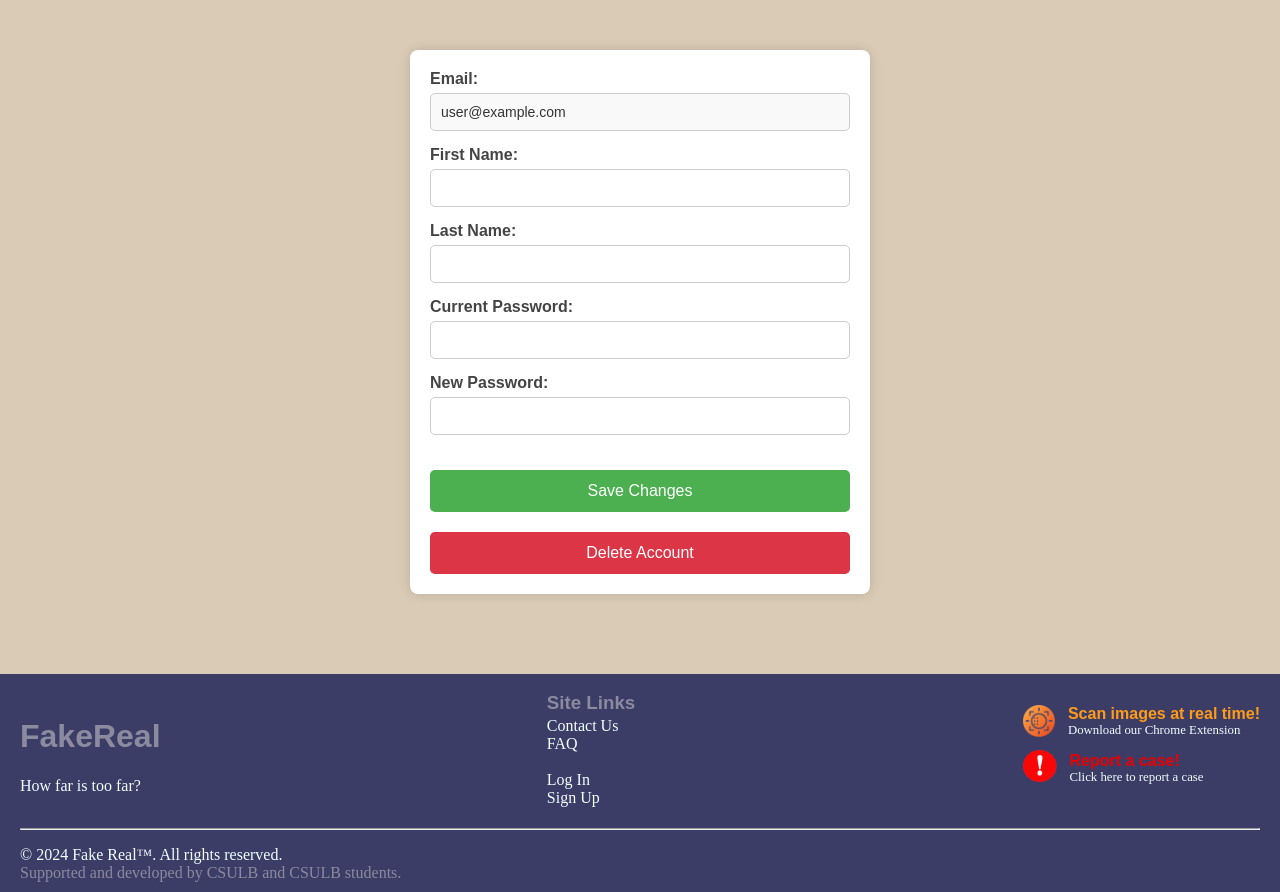
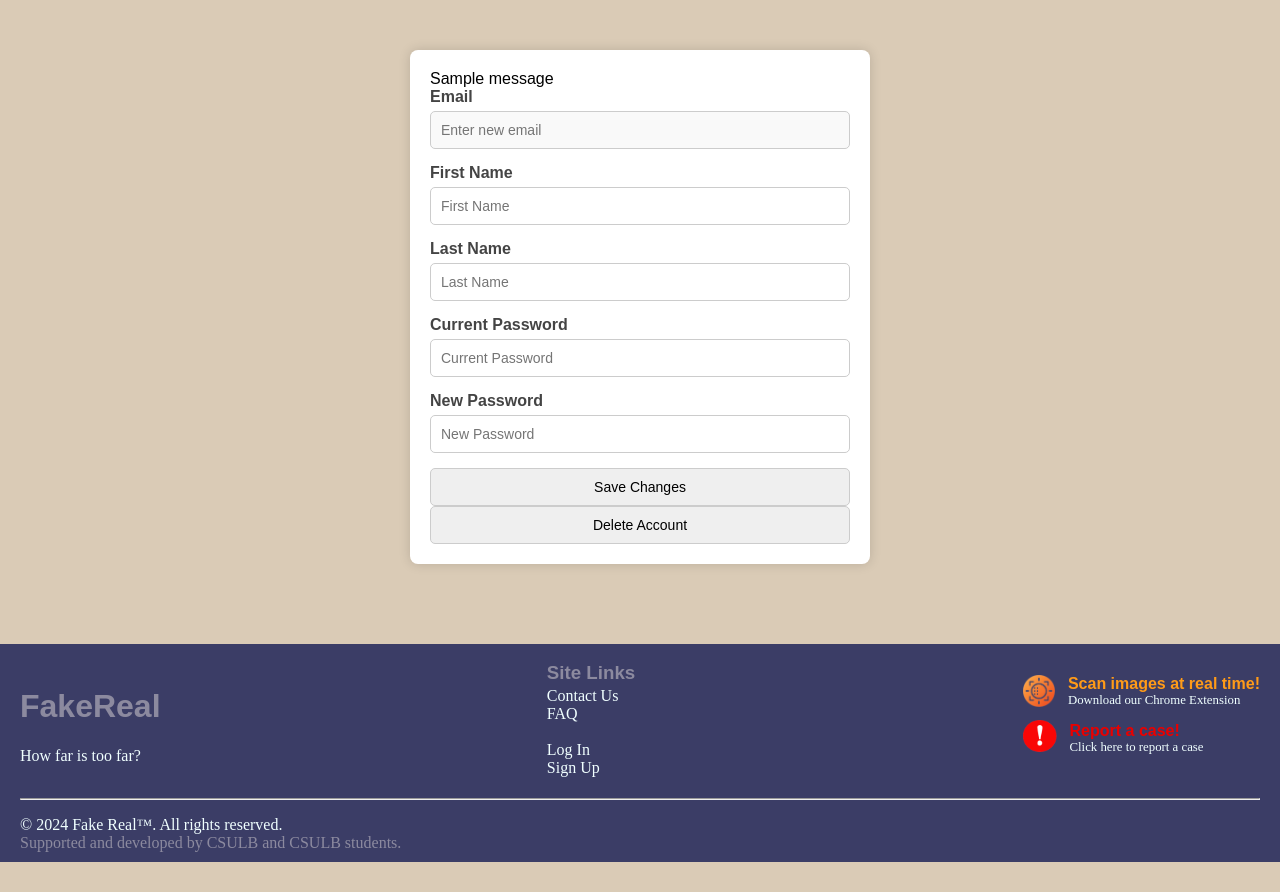
Before and after one commit to fs-fakereal/fakereal, a Flask app: page /edit in a window 1280 px wide. After the commit the page ends 862 px from the top, so only its background shows below. Run offline with Flask 3, Linux system fonts and the light colour scheme; a user stored in the database is signed in; tables that the repository leaves empty hold one stand-in row (values such as "Sample post"); one stand-in notice (Sample message) is shown; parts of the project's set-up code (start-up, migrations or seed data) failed here and were passed over.

Commit message:
user account edit function mostly complete

```diff
--- a/app/forms.py
+++ b/app/forms.py
@@ -1,6 +1,6 @@
 from flask_wtf import FlaskForm
 from wtforms import StringField, PasswordField, SubmitField
-from wtforms.validators import ValidationError, DataRequired, Email, EqualTo
+from wtforms.validators import ValidationError, DataRequired, Email, EqualTo, Optional, Length
 import sqlalchemy as sa
 from app import db
 from app.models import User
@@ -33,9 +33,24 @@ class FeedbackForm(FlaskForm):
     last_name = StringField('Last Name', validators=[DataRequired()])
     email = StringField('Email', validators=[DataRequired()])
     subject = StringField('Subject', validators=[DataRequired()])
-    message = StringField('Feedback', validators=[DataRequired()])
-    submit = SubmitField('Submit Feedback')
+    message = StringField('Message', validators=[DataRequired()])
+    submit = SubmitField('Submit')
 
+#form used in the forgot password page's functionality
 class PasswordChange(FlaskForm):
     email = StringField('Email', validators=[DataRequired()])
     submit = SubmitField('Confirm')
+
+#form used in account detail editing functionality
+class AccountEditForm(FlaskForm):
+    first_name = StringField('First Name', validators=[Optional(), Length(max=30)])
+    last_name = StringField('Last Name', validators=[Optional(), Length(max=30)])
+    email = StringField('Email', validators=[Optional()])
+    old_password = PasswordField('Current Password', validators=[Optional()])
+    new_password = PasswordField('New Password', validators=[Optional(), Length(min=8)])
+    #confirm_password = PasswordField('Confirm Password', validators=[DataRequired(), EqualTo('new_password')])
+    submit = SubmitField('Save Changes')
+    delete_account = SubmitField('Delete Account', render_kw={
+        "class": "delete",
+        "onclick": "return confirm('Are you sure you want to delete your account? This action is irreversible!');"
+    })
--- a/app/models.py
+++ b/app/models.py
@@ -38,6 +38,7 @@ class User(UserMixin, db.Model):
     def __repr__(self):
         return '<User: {}>'.format(self.first_name)
 
+#model for the feedback table in the database
 class Feedback(db.Model):
     __tablename__ = "support-feedback"
     id: so.Mapped[Optional[int]] = so.mapped_column(primary_key=True) #consider uuids
--- a/app/routes.py
+++ b/app/routes.py
@@ -8,13 +8,14 @@ import requests
 import sqlalchemy as sa
 
 from app import app, db, mse
-from app.forms import LoginForm, PasswordChange, SignupForm, FeedbackForm
+from app.forms import LoginForm, PasswordChange, SignupForm, FeedbackForm, AccountEditForm
 from app.models import User, Feedback
 from flask import flash, redirect, render_template, request, url_for
 from flask_login import current_user, login_required, login_user, logout_user
 from sqlalchemy.orm import sessionmaker
 
 from werkzeug.utils import secure_filename
+from werkzeug.security import generate_password_hash, check_password_hash
 
 
 #--Constants for Model--#
@@ -39,7 +40,7 @@ def index():
     return render_template('home-page.html', title='Home')
 
 #route to the about page
-@app.route('/about')
+@app.route('/about', methods=['GET', 'POST'])
 def about():
     form = FeedbackForm()
     if form.validate_on_submit():
@@ -52,6 +53,8 @@ def about():
         )
         db.session.add(feedback)
         db.session.commit()
+        flash('Your message was submitted!', 'success')
+        return redirect(url_for('about') + '#support')
     return render_template('about.html', title='About', form=form)
 
 #route to the login page
@@ -115,28 +118,67 @@ def result():
     return render_template('result.html', title='Result')
 
 #route to the page that allows users to scan photos
-@app.route('/scan')
+@app.route('/scan', methods=['GET', 'POST'])
 @login_required
 def scan():
     return render_template('scan-image.html', title='Scan')
 
 #route to the page that allows users to upload
-@app.route('/upload', methods=['GET'])
+@app.route('/upload', methods=['GET', 'POST'])
 @login_required
 def upload():
     return render_template('upload.html', title='Upload')
 
 #route to dashboard
-@app.route('/dashboard')
+@app.route('/dashboard', methods=['GET', 'POST'])
 @login_required
 def dashboard():
     return render_template('dashboard.html', title='Dashboard')
 
 #routes to the user account detail editing page
-@app.route('/edit')
+@app.route('/edit', methods=['GET', 'POST'])
 @login_required
 def user_edit():
-    return render_template('user-edit.html', title='User Edit')
+    form = AccountEditForm()
+    if form.validate_on_submit():
+        updated = False
+
+        if form.delete_account.data:
+            db.session.delete(current_user)
+            db.session.commit()
+            logout_user()  # Logs the user out
+            flash("Your account has been deleted.", "danger")
+            return redirect(url_for('index'))
+
+        # Update only if field is not empty
+        if form.first_name.data:
+            current_user.first_name = form.first_name.data
+            updated = True
+        if form.last_name.data:
+            current_user.last_name = form.last_name.data
+            updated = True
+        if form.email.data:
+            current_user.email = form.email.data
+            updated = True
+        if form.new_password.data:
+            if not form.old_password.data:
+                flash("You must enter your current password to set a new one.", "warning")
+                return redirect(url_for('user_edit'))
+            # Verify current password
+            if not check_password_hash(current_user.password_hash, form.old_password.data):
+                flash("Incorrect current password.", "danger")
+                return redirect(url_for('user_edit'))
+            # Hash and update new password
+            current_user.password_hash = generate_password_hash(form.new_password.data)
+            updated = True
+        if updated:
+            db.session.commit()
+            flash("Account updated successfully!", "success")
+        else:
+            flash("No changes made.", "info")
+
+        return redirect(url_for('user_edit'))
+    return render_template('user-edit.html', title='User Edit', form=form)
 
 #routes to the forgot password page
 @app.route('/forgot', methods=['GET', 'POST'])
--- a/app/templates/user-edit.html
+++ b/app/templates/user-edit.html
@@ -12,40 +12,44 @@
   <body>
 
       <div class="profile">
-      <form action="update-profile.php" method="POST">
+          <!-- Flashes status messages, still barebones -->
+          {% with messages = get_flashed_messages(with_categories=true) %}
+          {% if messages %}
+          {% for category, message in messages %}
+          <div class="flash-message {{ category }}">{{ message }}</div>
+          {% endfor %}
+          {% endif %}
+          {% endwith %}
+          <form action="" method="POST">
               <!-- Entry for each text field -->
               <div class="form-group">
-              <label for="email">Email:</label>
-              <span class="email-box">user@example.com</span> <!-- Replace dynamically -->
+                  {{ form.hidden_tag() }}
+                  {{ form.email.label }}
+                  {{ form.email(class="email-box", placeholder="Enter new email") }}
               </div>
 
               <div class="form-group">
-              <label for="first-name">First Name:</label>
-              <input type="text" id="first-name" name="first-name" required>
+                  {{ form.first_name.label }}
+                  {{ form.first_name(id="first-name", type="text", placeholder="First Name") }}
               </div>
 
               <div class="form-group">
-              <label for="last-name">Last Name:</label>
-              <input type="text" id="last-name" name="last-name" required>
+                  {{ form.last_name.label }}
+                  {{ form.last_name(id="last-name", type="text", placeholder="Last Name") }}
               </div>
 
               <div class="form-group">
-              <label for="old-password">Current Password:</label>
-              <input type="password" id="old-password" name="old-password" required>
+                  {{ form.old_password.label }}
+                  {{ form.old_password(id="old-password", type="password", placeholder="Current Password") }}
               </div>
 
               <div class="form-group">
-              <label for="new-password">New Password:</label>
-              <input type="password" id="new-password" name="new-password" required>
+                  {{ form.new_password.label }}
+                  {{ form.new_password(id="new-password", type="password", placeholder="New Password") }}
               </div>
 
-
-
-          <button type="submit">Save Changes</button>
-      </form>
-
-      <form action="delete-account.php" method="POST" onsubmit="return confirm('Are you sure you want to delete your account? This action cannot be undone.');">
-          <button type="submit" class="delete">Delete Account</button>
+              {{ form.submit(type="submit") }}
+              {{ form.delete_account() }}
           </form>
       </div>
 
```
Lines whose indentation alone changed are shown as unchanged.
